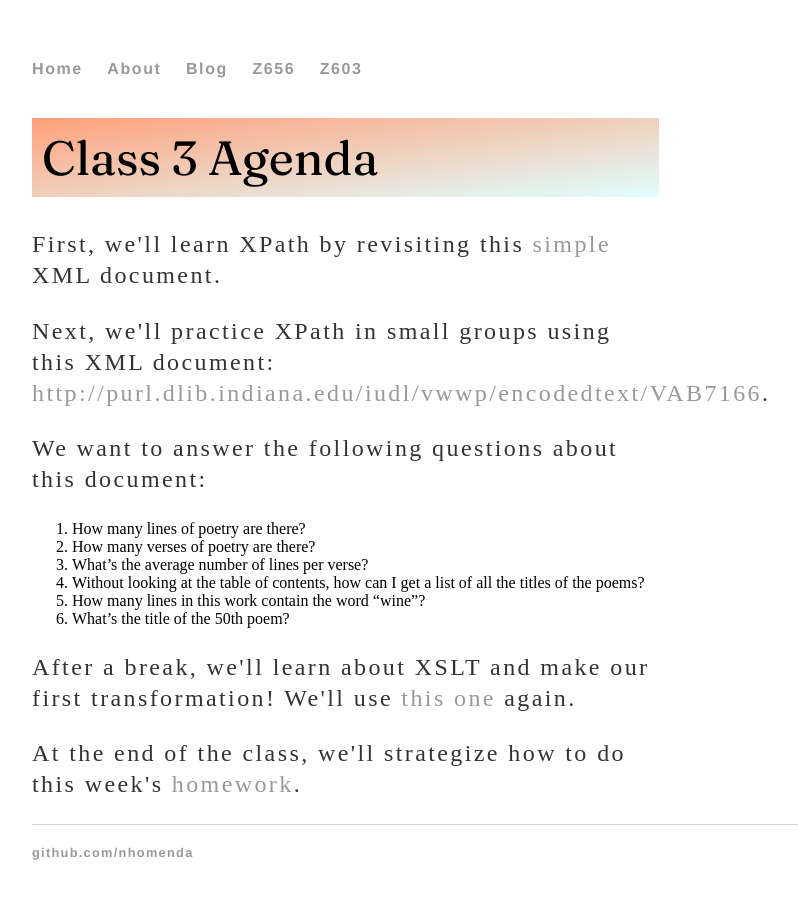
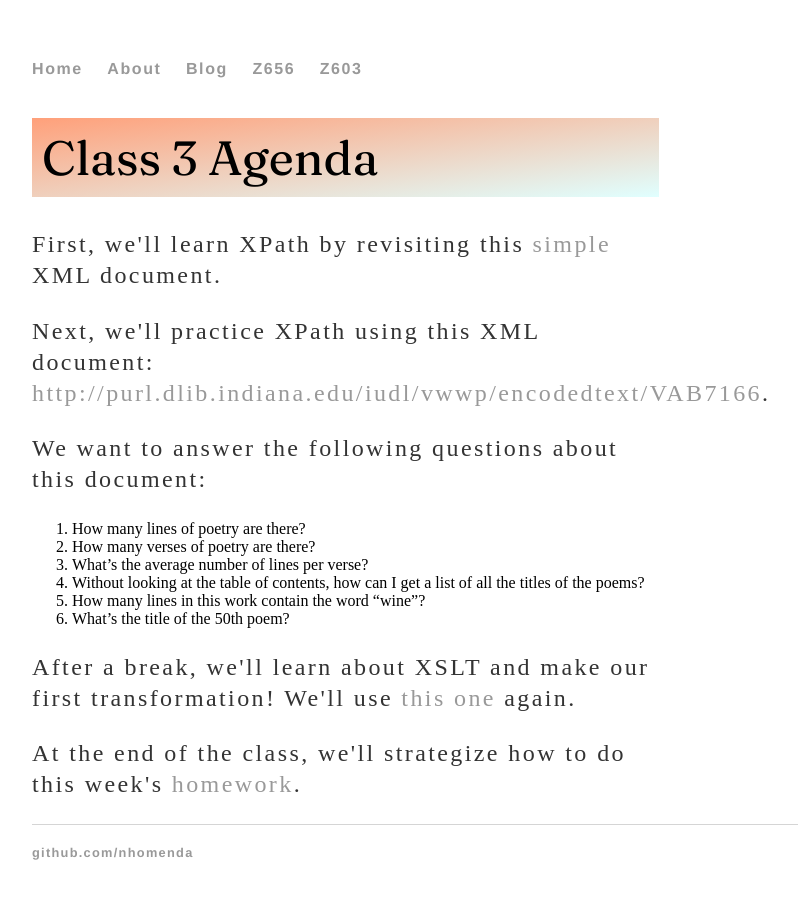
Before and after one commit to nhomenda/nhomenda.github.io, a Jekyll site: the page built from Z603/class3.html, in a window 1280 px wide. Shown: the whole page, without its empty margins (160-958 px from the left). Built offline with Jekyll 4.4.1, drawn with Linux system fonts in a browser that asks for light colours.

Commit message:
Update class3.html

```diff
--- a/Z603/class3.html
+++ b/Z603/class3.html
@@ -1,13 +1,13 @@
 ---
 layout: default
 title: "Class 3 Agenda"
-date: 2021-02-04
+date: 2022-01-27
 ---
 
 <h1>{{ page.title }}</h1>
 <div class="blurb">
   <p>First, we'll learn XPath by revisiting this <a href="/Z603/simple.xml">simple</a> XML document.</p>
-  <p>Next, we'll practice XPath in small groups using this XML document: <a href="http://purl.dlib.indiana.edu/iudl/vwwp/encodedtext/VAB7166">http://purl.dlib.indiana.edu/iudl/vwwp/encodedtext/VAB7166</a>.</p>
+  <p>Next, we'll practice XPath using this XML document: <a href="http://purl.dlib.indiana.edu/iudl/vwwp/encodedtext/VAB7166">http://purl.dlib.indiana.edu/iudl/vwwp/encodedtext/VAB7166</a>.</p>
   <p>We want to answer the following questions about this document:</p>
   <ol>
   <li>How many lines of poetry are there?</li>
```
